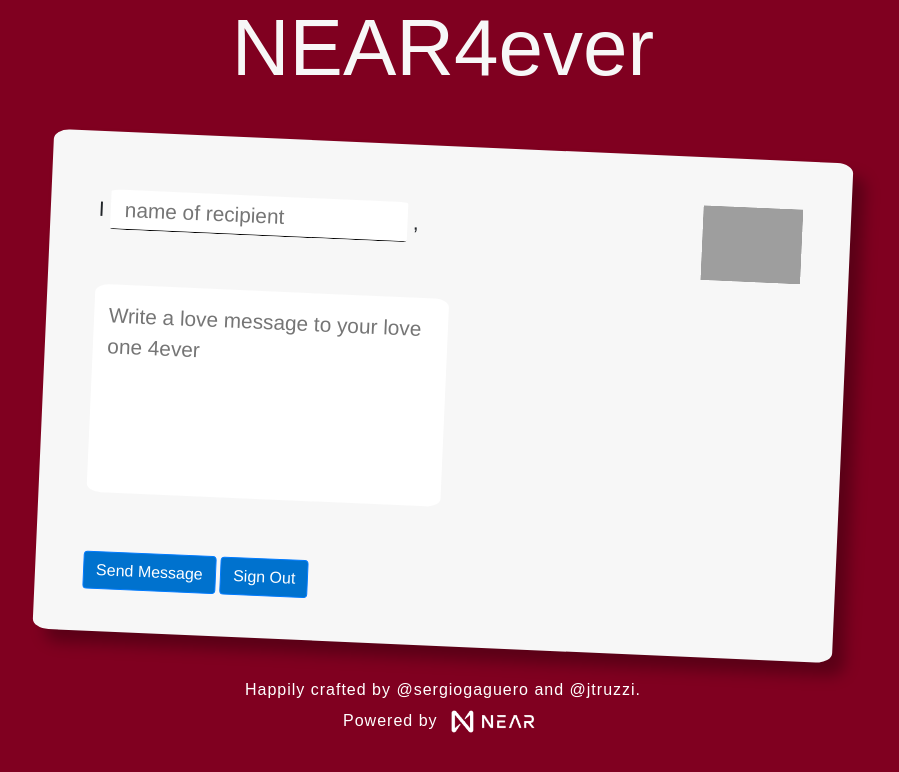
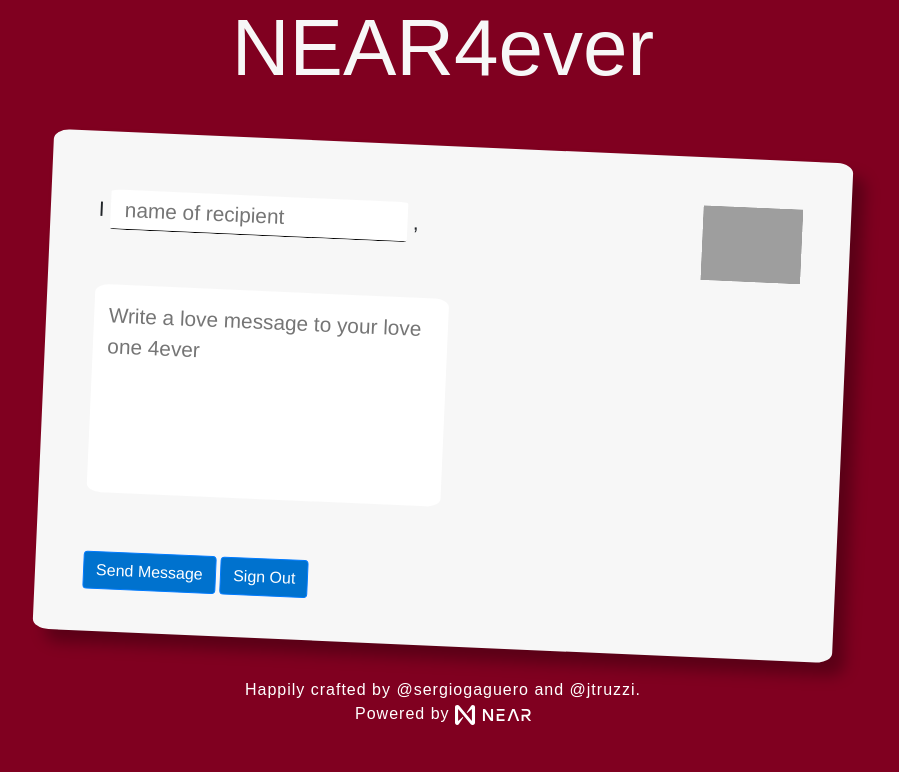
Before and after one commit to sergiogaguero/loveme4ever, a website built with Parcel: page src/index.html in a window 1280 px wide. Shown: the whole page, without its empty margins (197-1096 px from the left). Built offline with nearby package versions, Linux system fonts and the light colour scheme; grey boxes are pictures that could not be loaded; what near-api-js would draw is missing.

Commit message:
fix near logo

```diff
--- a/src/index.html
+++ b/src/index.html
@@ -169,7 +169,13 @@
   <footer>
     <p>Happily crafted by @sergiogaguero and @jtruzzi.</p>
     <br />
-    <p>Powered by <img class="near-logo" src="./near-logo.png" /></p>
+    <p>Powered by <svg height="20" viewBox="0 0 76 20" width="76" xmlns="http://www.w3.org/2000/svg" fill="currentColor">
+      <path d="m38.0449 4.17778v11.66662c0 .0889-.0666.1778-.1777.1778h-1.2223c-.5555 0-1.0888-.2889-1.4-.7555l-5.5111-8.51114.1778 4.24444v4.8667c0 .0889-.0667.1777-.1778.1777h-1.6c-.0889 0-.1777-.0666-.1777-.1777v-11.68892c0-.08889.0666-.17778.1777-.17778h1.2c.5556 0 1.0889.28889 1.4.75556l5.5111 8.48884-.1777-4.2444v-4.82222c0-.08889.0666-.17778.1777-.17778h1.6c.1334 0 .2.06667.2.17778z"></path>
+      <path d="m54.444 16h-1.6889c-.1111 0-.2-.1111-.1555-.2222l4.4889-11.62224c.0444-.08889.1333-.15556.2222-.15556h2.1333c.1111 0 .2.06667.2223.15556l4.5111 11.62224c.0444.1111-.0445.2222-.1556.2222h-1.6889c-.0666 0-.1333-.0444-.1555-.1111l-3.6223-9.55557c-.0444-.13333-.2666-.13333-.3111 0l-3.6222 9.55557c-.0444.0667-.1111.1111-.1778.1111z"></path>
+      <path d="m75.9557 15.7333-3.3778-4.3111c1.9111-.3555 3.0222-1.64442 3.0222-3.6222 0-2.26667-1.4667-3.8-4.0889-3.8h-4.7111c-.1333 0-.2444.11111-.2444.24444 0 .88889.7111 1.6 1.6 1.6h3.1777c1.5778 0 2.3334.8 2.3334 1.97778s-.7334 1.97778-2.3334 1.97778h-4.4889c-.1333 0-.2444.11111-.2444.2444v5.7778c0 .0889.0667.1778.1778.1778h1.6c.0889 0 .1778-.0667.1778-.1778v-4.2889h1.8444l2.9333 3.8223c.3111.4222.8.6444 1.3334.6444h1.2222c.0889 0 .1555-.1556.0667-.2667z"></path>
+      <path d="m49.3776 4h-7.4444c-.1334 0-.2223.08889-.2223.22222 0 .88889.7334 1.62222 1.6223 1.62222h6.0444c.0889 0 .1778-.06666.1778-.17777v-1.51111c-.0222-.08889-.0889-.15556-.1778-.15556zm0 10.1556h-5.5555c-.0889 0-.1778-.0667-.1778-.1778v-3c0-.0889.0666-.1778.1778-.1778h5.1333c.0889 0 .1778-.0667.1778-.1778v-1.51109c0-.08889-.0667-.17778-.1778-.17778h-7c-.1333 0-.2445.11111-.2445.24445v6.55552c0 .1334.1112.2445.2445.2445h7.4222c.0889 0 .1778-.0667.1778-.1778v-1.5111c-.0222-.0667-.0889-.1333-.1778-.1333z"></path>
+      <path d="m16.0444 1.02222-4.1777 6.2c-.2889.42222.2666.93334.6666.57778l4.1111-3.57778c.1112-.08889.2667-.02222.2667.13334v11.17774c0 .1556-.2.2223-.2889.1111l-12.44442-14.888844c-.4-.488889-.97778-.755556-1.62222-.755556h-.44445c-1.155554 0-2.11111.955556-2.11111 2.13333v15.73337c0 1.1777.955556 2.1333 2.13333 2.1333.73334 0 1.42223-.3778 1.82223-1.0222l4.17777-6.2c.28889-.4222-.26666-.9334-.66666-.5778l-4.11111 3.5556c-.11112.0888-.26667.0222-.26667-.1334v-11.15553c0-.15556.2-.22223.28889-.11111l12.44442 14.88884c.4.4889 1 .7556 1.6222.7556h.4445c1.1778 0 2.1333-.9556 2.1333-2.1333v-15.73337c-.0222-1.177774-.9778-2.13333-2.1555-2.13333-.7334 0-1.4223.377778-1.8223 1.02222z"></path>
+    </svg></p>
   </footer>
   <script src="./main.js"></script>
 </body>
```
Also changed, not shown: dist/index.html, dist/index.js, 1 other file.
